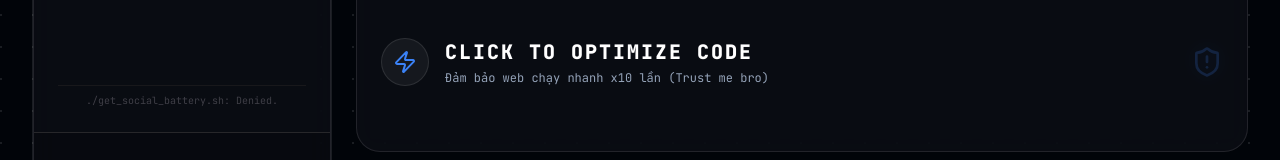
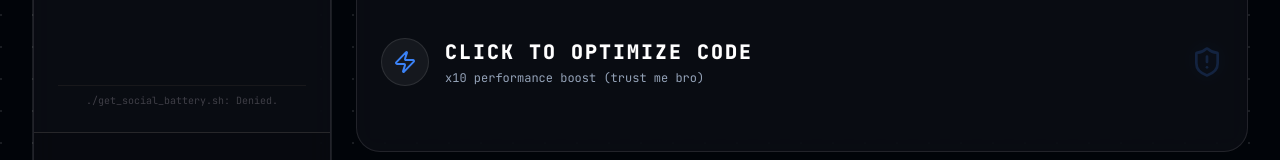
Before and after one commit to anphan991/blog, a Next.js app: page / in a window 1280 px wide. Shown: the part 562-722 px from the top of the page. Built offline with nearby package versions, Linux system fonts and the light colour scheme.

Commit message:
mini typo changed

```diff
--- a/app/page.tsx
+++ b/app/page.tsx
@@ -412,7 +412,7 @@ export default function Home() {
                       {chaosMode ? 'CTRL+Z! CTRL+Z!' : 'Click to Optimize Code'}
                     </h3>
                     <p className={`text-xs mt-1 ${chaosMode ? 'text-red-300' : 'text-[#94A3B8]'}`}>
-                      {chaosMode ? 'ĐÃ BẢO ĐỪNG CÓ ĐỤNG VÀO RỒI MÀ!!! LỖI HẾT CSS RỒI!!!' : 'Đảm bảo web chạy nhanh x10 lần (Trust me bro)'}
+                      {chaosMode ? 'Never trust anything on the internet!!!' : 'x10 performance boost (trust me bro)'}
                     </p>
                   </div>
                 </div>
```
